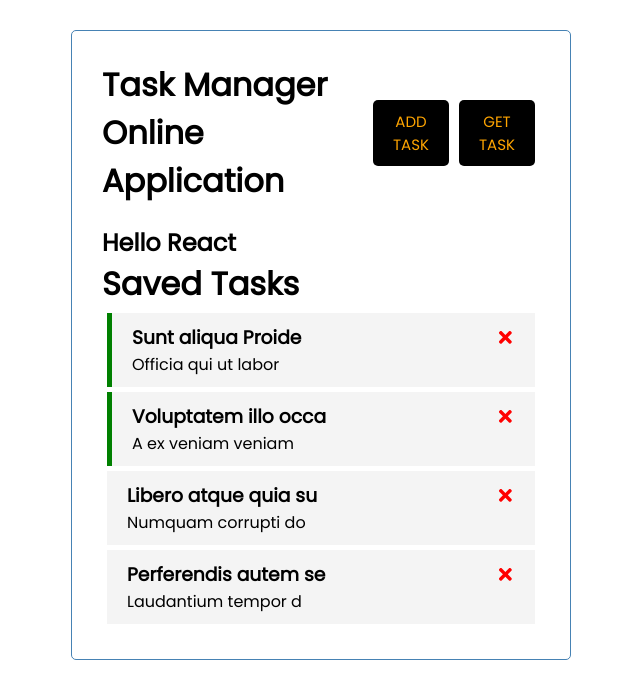
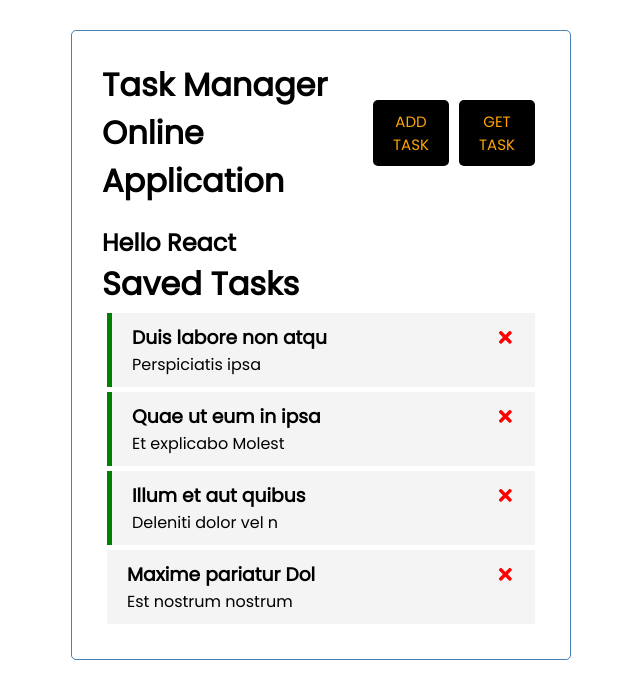
Before and after one commit to mehdilagdimi/TaskManagerReactApp, a React (Create React App) app: page / in a window 1280 px wide. Shown: the top 698 px of the page, without its empty margins (319-959 px from the left). Built offline with nearby package versions, Linux system fonts and the light colour scheme; data requests are answered from the project's data file.

Commit message:
updateing fetching task and updating its reminder stateé

```diff
--- a/db.json
+++ b/db.json
@@ -1,26 +1,26 @@
 {
   "tasks": [
     {
-      "task": "Sunt aliqua Proide",
-      "date": "Officia qui ut labor",
+      "task": "Duis labore non atqu",
+      "date": "Perspiciatis ipsa ",
       "reminder": true,
       "id": 4
     },
     {
-      "task": "Voluptatem illo occa",
-      "date": "A ex veniam veniam",
+      "task": "Quae ut eum in ipsa",
+      "date": "Et explicabo Molest",
       "reminder": true,
       "id": 5
     },
     {
-      "task": "Libero atque quia su",
-      "date": "Numquam corrupti do",
-      "reminder": false,
+      "task": "Illum et aut quibus",
+      "date": "Deleniti dolor vel n",
+      "reminder": true,
       "id": 6
     },
     {
-      "task": "Perferendis autem se",
-      "date": "Laudantium tempor d",
+      "task": "Maxime pariatur Dol",
+      "date": "Est nostrum nostrum",
       "reminder": false,
       "id": 7
     }
--- a/src/App.js
+++ b/src/App.js
@@ -10,6 +10,7 @@ import GetTask from "./components/GetTask";
 //function based component
 
 function App() {
+  const salutation = "React";
   const [showAddTask, setShowAddTask] = useState(false);
   const [showGetTask, setShowGetTask] = useState(false);
   const [tasks, setTasks] = useState([
@@ -59,25 +60,26 @@ function App() {
     // id = 2;
     // const res = await fetch(`http://localhost:5000/tasks/${id}`)
     // await fetch(`https://jsonplaceholder.typicode.com/posts/${id}`)
-    const res = await fetch(`http://localhost:5000/tasks/${id}`)
+    const data = await fetch(`http://localhost:5000/tasks/${id}`)
     .then(async (res)=> {
     // .then((items) => console.log(items))
       if(res.ok) {
 
-        console.log('Success')
-
         const data = await res.json();
-        console.log(data);
+        // console.log(data);
+        // return data;
+        return data;  //important to return this response and then return it from functon
 
       } else {
       throw new Error('Invalid ID');}
     })
     .catch((e) => {
-      // return 0;
       console.log('Error msg', e)
       alert(e)
     })
 
+    return data
+    // return res;
   };
 
 
@@ -118,7 +120,12 @@ function App() {
 
   //task reminder toggler
   const taskReminderToggle = async (id) => {
-    const taskToToggle = await fetchTask(id);
+    await fetchTask(id)
+    .then(async taskToToggle => {
+      // const taskToToggle = await res.json()
+       // console.log(res)
+      // console.log(taskToToggle)
+
       const updTask = { ...taskToToggle, reminder: !taskToToggle.reminder }
 
       const res = await fetch(`http://localhost:5000/tasks/${id}`, {
@@ -130,24 +137,27 @@ function App() {
       })
 
       const data = await res.json();
-
+      console.log(data)
       setTasks(
         tasks.map((task) =>
-        // ask.id === id ? { ...task, reminder: !task.reminder } : task
+          // task.id === id ? { ...task, reminder: !task.reminder } : task
           task.id === id ? { ...task, reminder: data.reminder } : task
         )
       );
-    // reminder = !reminder$
-    {
-      tasks.forEach(
-        (task) =>
-          task.id === id &&
-          (console.log("Task id", task.id),
-          console.log("Task reminder state", task.reminder))
-      );
-    }
+
+    })
+
+    // {
+    //   tasks.forEach(
+    //     (task) =>
+    //       task.id === id &&
+    //       (console.log("Task id", task.id),
+    //       console.log("Task reminder state", task.reminder))
+    //   );
+    // }
   };
-  const salutation = "React";
+
+
   return (
     <div className="container">
       <Header
```
Lines whose indentation alone changed are shown as unchanged.
